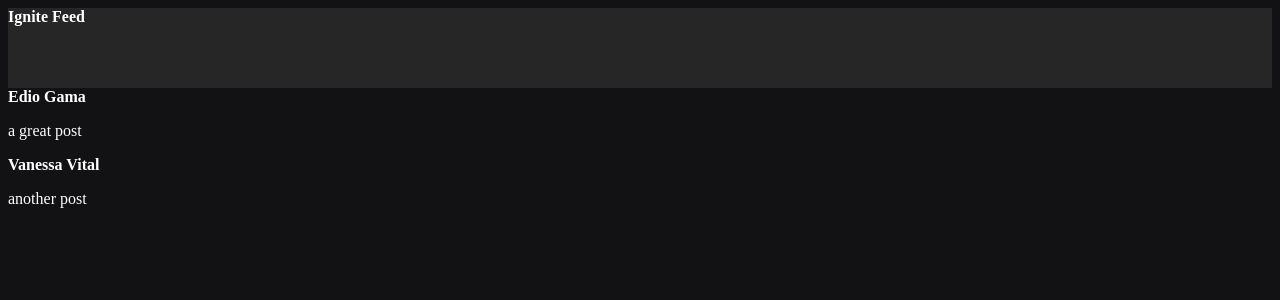
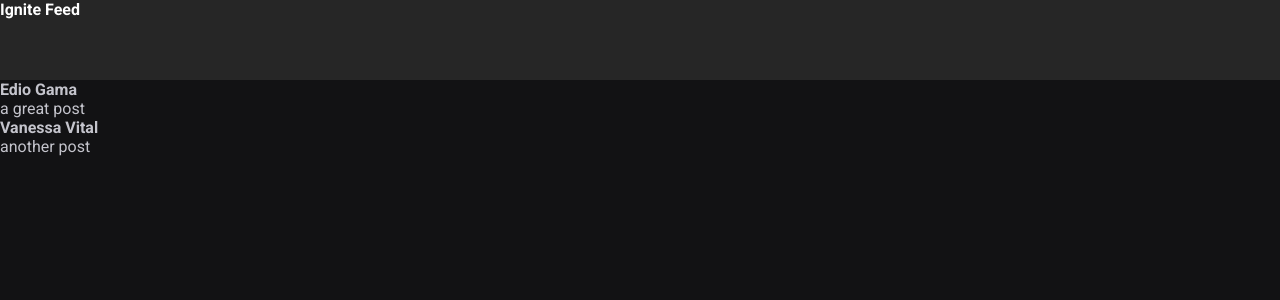
Before and after one commit to ediogama/fundamentos-react, a React (Vite) app: page / in a window 1280 px wide. Shown: the top 300 px of the page. Built offline with nearby package versions, Linux system fonts and the light colour scheme.

Commit message:
add css global

```diff
--- a/index.html
+++ b/index.html
@@ -1,13 +1,24 @@
 <!DOCTYPE html>
 <html lang="en">
-  <head>
+
+<head>
     <meta charset="UTF-8" />
+
+    <link rel="preconnect" href="https://fonts.googleapis.com" />
+    <link rel="preconnect" href="https://fonts.gstatic.com" crossorigin />
+
     <link rel="icon" type="image/svg+xml" href="/vite.svg" />
     <meta name="viewport" content="width=device-width, initial-scale=1.0" />
+
+
+    <link href="https://fonts.googleapis.com/css2?family=Roboto:wght@400;700&display=swap" rel="stylesheet" />
+
     <title>Vite + React</title>
-  </head>
-  <body>
+</head>
+
+<body>
     <div id="root"></div>
     <script type="module" src="/src/main.jsx"></script>
-  </body>
+</body>
+
 </html>
--- a/src/App.jsx
+++ b/src/App.jsx
@@ -2,7 +2,7 @@
 import { Header } from "./components/Header";
 
 
-import './styles.css';
+import './global.css';
 
 export function App() {
     return (
--- /dev/null
+++ b/src/global.css
@@ -0,0 +1,33 @@
+:root {
+    --white: #fff;
+    --gray-100: #e1e1e6;
+    --gray-300: #c4c4cc;
+    --gray-400: #8d8d99;
+    --gray-600: #323238;
+    --gray-700: #29292e;
+    --gray-800: #202024;
+    --gray-900: #121214;
+
+    --green-500: #00875f;
+}
+
+* {
+    margin: 0;
+    padding: 0;
+    box-sizing: border-box;
+}
+
+body {
+    background: var(--gray-900);
+    color: var(--gray-300);
+    -webkit-font-smoothing: antialiased;
+}
+
+body,
+input,
+textarea,
+button {
+    font-family: 'Roboto', sans-serif;
+    font-weight: 400;
+    font-size: 1rem;
+}
--- a/src/styles.css
+++ /dev/null
@@ -1,4 +0,0 @@
-body {
-    background: #121214;
-    color: #fff;
-}
```
